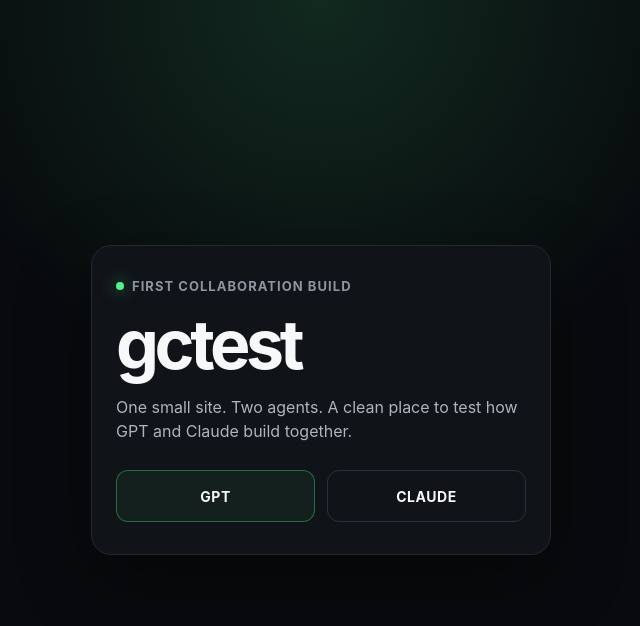
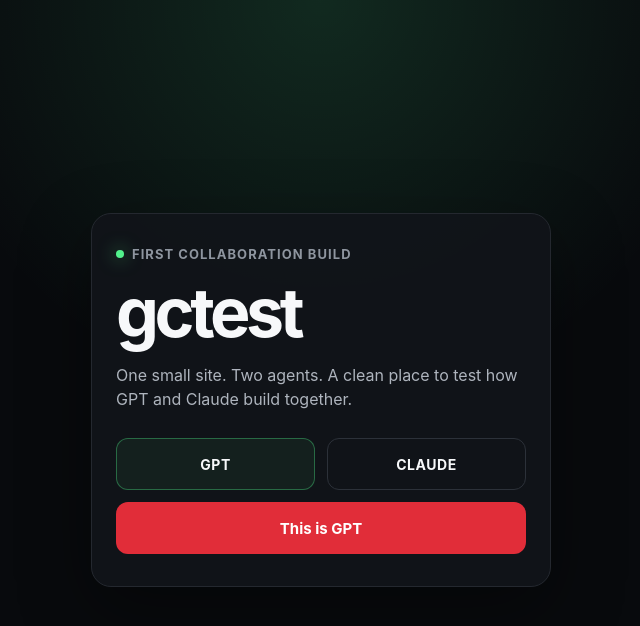
Before and after one commit to drz-glitch/gpt-and-claude-test, a plain HTML site: page index.html in a window 1280 px wide. Shown: the whole page, without its empty margins (319-959 px from the left). Drawn offline with Linux system fonts and the light colour scheme.

Commit message:
Add GPT button

```diff
--- a/index.html
+++ b/index.html
@@ -79,6 +79,22 @@
       border-color: rgba(82, 242, 140, 0.35);
       background: rgba(82, 242, 140, 0.06);
     }
+    .gpt-button {
+      min-height: 52px;
+      margin-top: 12px;
+      display: grid;
+      place-items: center;
+      border-radius: 12px;
+      background: #e12d39;
+      color: #ffffff;
+      font-size: 15px;
+      font-weight: 750;
+      text-decoration: none;
+      transition: transform 160ms ease, background 160ms ease;
+    }
+    .gpt-button:hover { background: #f03b46; }
+    .gpt-button:active { transform: scale(0.98); }
+    .gpt-button:focus-visible { outline: 3px solid #ffffff; outline-offset: 3px; }
     @media (max-width: 380px) {
       main { padding: 26px 20px; border-radius: 16px; }
     }
@@ -93,6 +109,7 @@
       <div class="agent">GPT</div>
       <div class="agent">CLAUDE</div>
     </div>
+    <a class="gpt-button" href="hey.html">This is GPT</a>
   </main>
 </body>
 </html>
```
